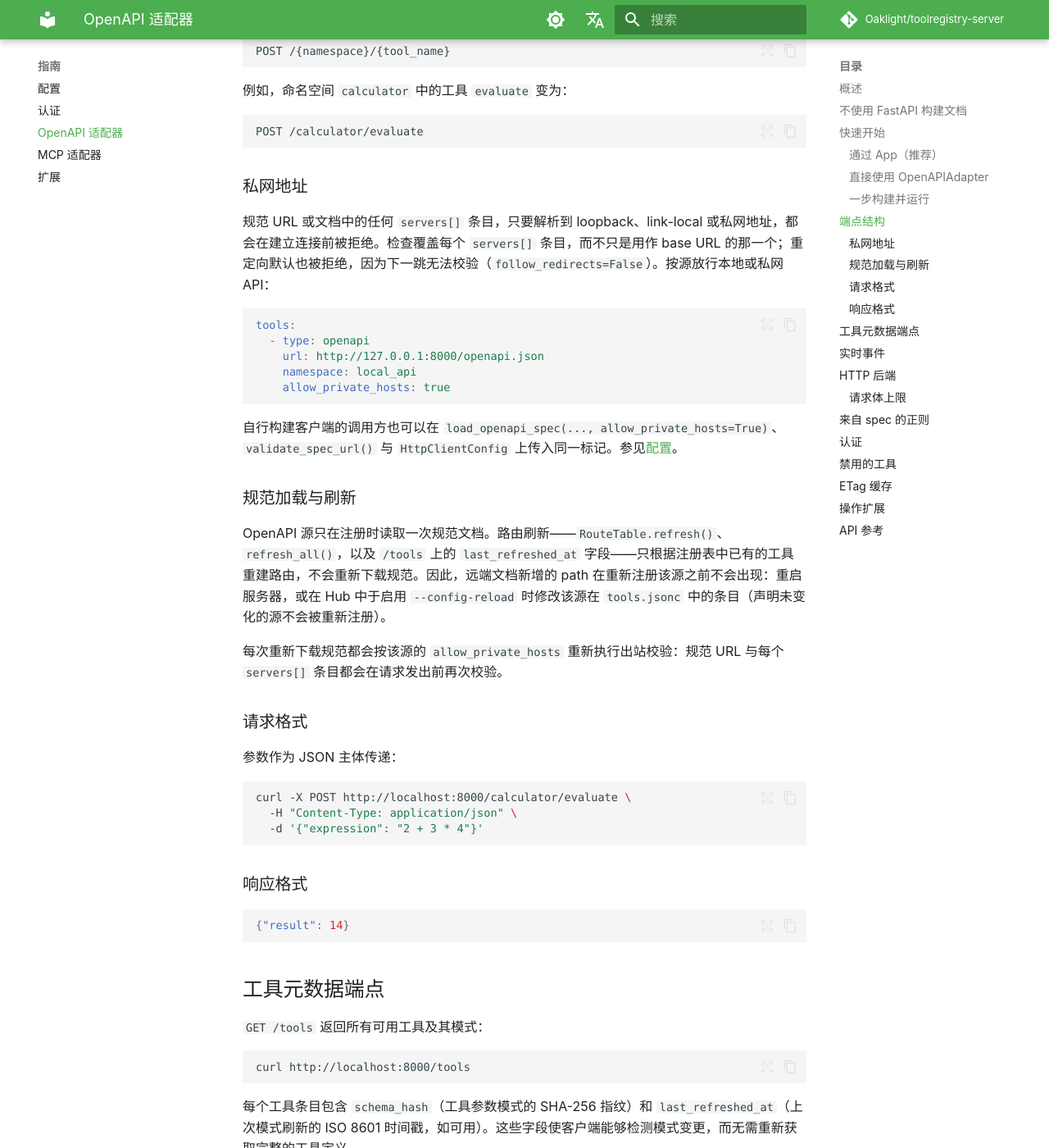
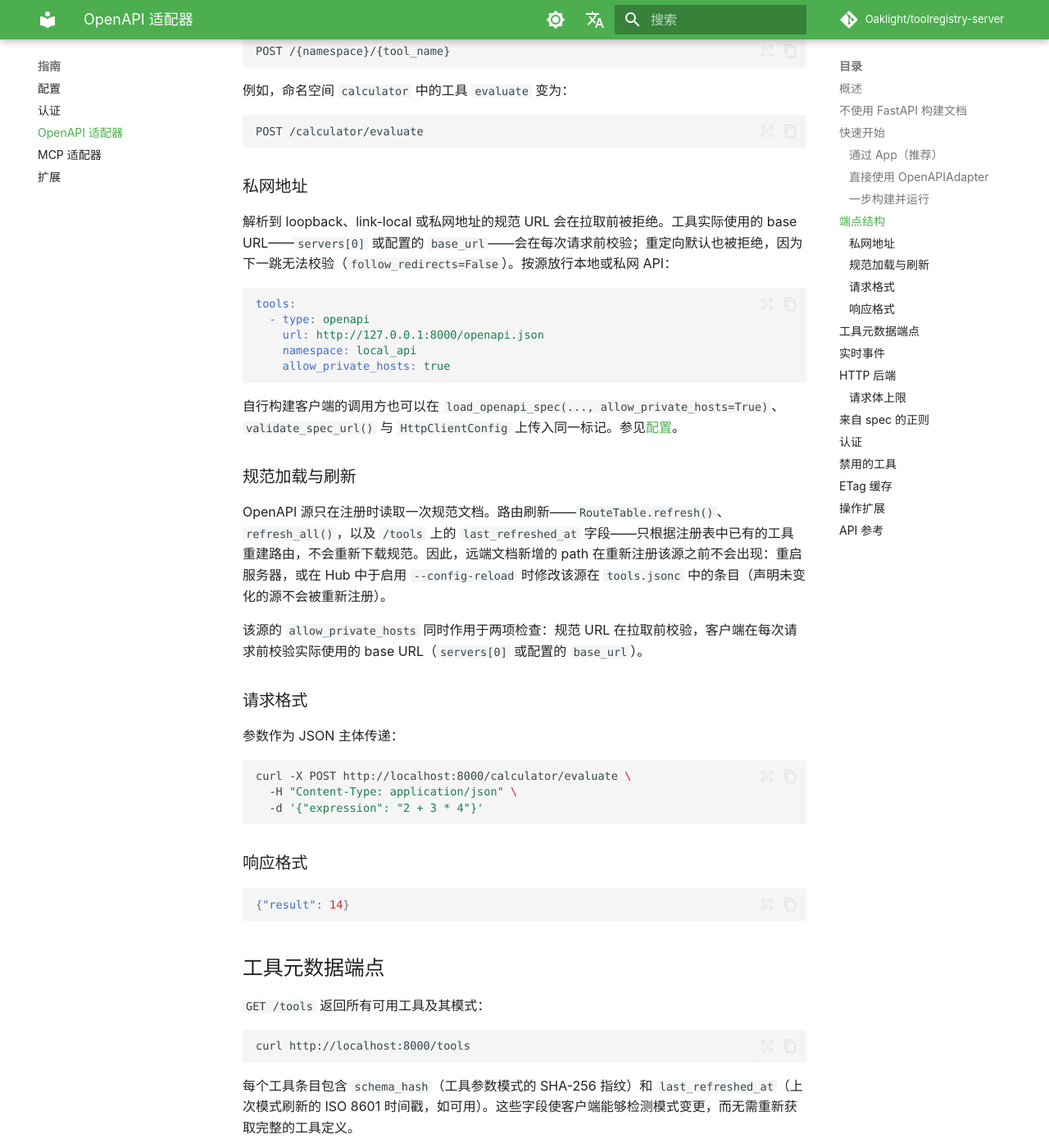
Before and after one commit to Oaklight/toolregistry-server, an MkDocs documentation site: the page built from docs/guides/openapi.md, in a window 1280 px wide and 1400 px high, scrolled down 2200 px. Shown: the whole window at 82% size. Built offline with MkDocs 1.6.1 and Material for MkDocs 9.7.7, drawn with Linux system fonts in a browser that asks for light colours; some web fonts are replaced; comment, search, counter and statistics services are not loaded.

Commit message:
docs(openapi): 修正 allow_private_hosts 校验的对象
加载器只校验规范 URL；客户端在每次请求前校验实际使用的 base URL
（servers[0] 或配置的 base_url）。只有管理面板的注册路径会检查每个
servers[] 条目。同步修正 openapi 指南、配置表/段落与 0.8.0 的 #176 条目。

````diff
--- a/docs/guides/openapi.md
+++ b/docs/guides/openapi.md
@@ -98,7 +98,7 @@ POST /calculator/evaluate
 
 ### 私网地址
 
-规范 URL 或文档中的任何 `servers[]` 条目，只要解析到 loopback、link-local 或私网地址，都会在建立连接前被拒绝。检查覆盖每个 `servers[]` 条目，而不只是用作 base URL 的那一个；重定向默认也被拒绝，因为下一跳无法校验（`follow_redirects=False`）。按源放行本地或私网 API：
+解析到 loopback、link-local 或私网地址的规范 URL 会在拉取前被拒绝。工具实际使用的 base URL——`servers[0]` 或配置的 `base_url`——会在每次请求前校验；重定向默认也被拒绝，因为下一跳无法校验（`follow_redirects=False`）。按源放行本地或私网 API：
 
 ```yaml
 tools:
@@ -114,7 +114,7 @@ tools:
 
 OpenAPI 源只在注册时读取一次规范文档。路由刷新——`RouteTable.refresh()`、`refresh_all()`，以及 `/tools` 上的 `last_refreshed_at` 字段——只根据注册表中已有的工具重建路由，不会重新下载规范。因此，远端文档新增的 path 在重新注册该源之前不会出现：重启服务器，或在 Hub 中于启用 `--config-reload` 时修改该源在 `tools.jsonc` 中的条目（声明未变化的源不会被重新注册）。
 
-每次重新下载规范都会按该源的 `allow_private_hosts` 重新执行出站校验：规范 URL 与每个 `servers[]` 条目都会在请求发出前再次校验。
+该源的 `allow_private_hosts` 同时作用于两项检查：规范 URL 在拉取前校验，客户端在每次请求前校验实际使用的 base URL（`servers[0]` 或配置的 `base_url`）。
 
 ### 请求格式
 
````
Also changed, not shown: docs/changelog.md (+1 -1 lines), docs/guides/configuration.md (+2 -2 lines).
